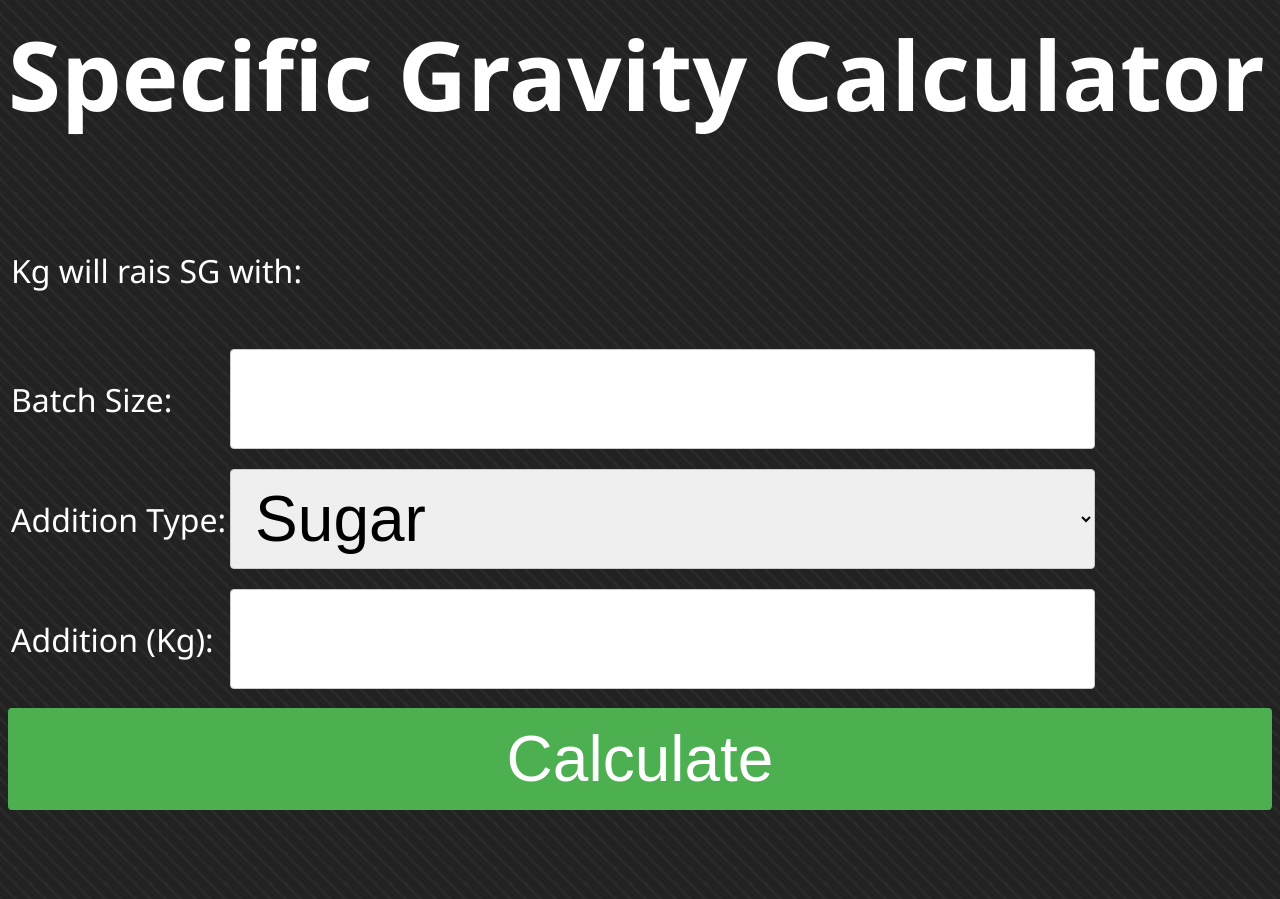
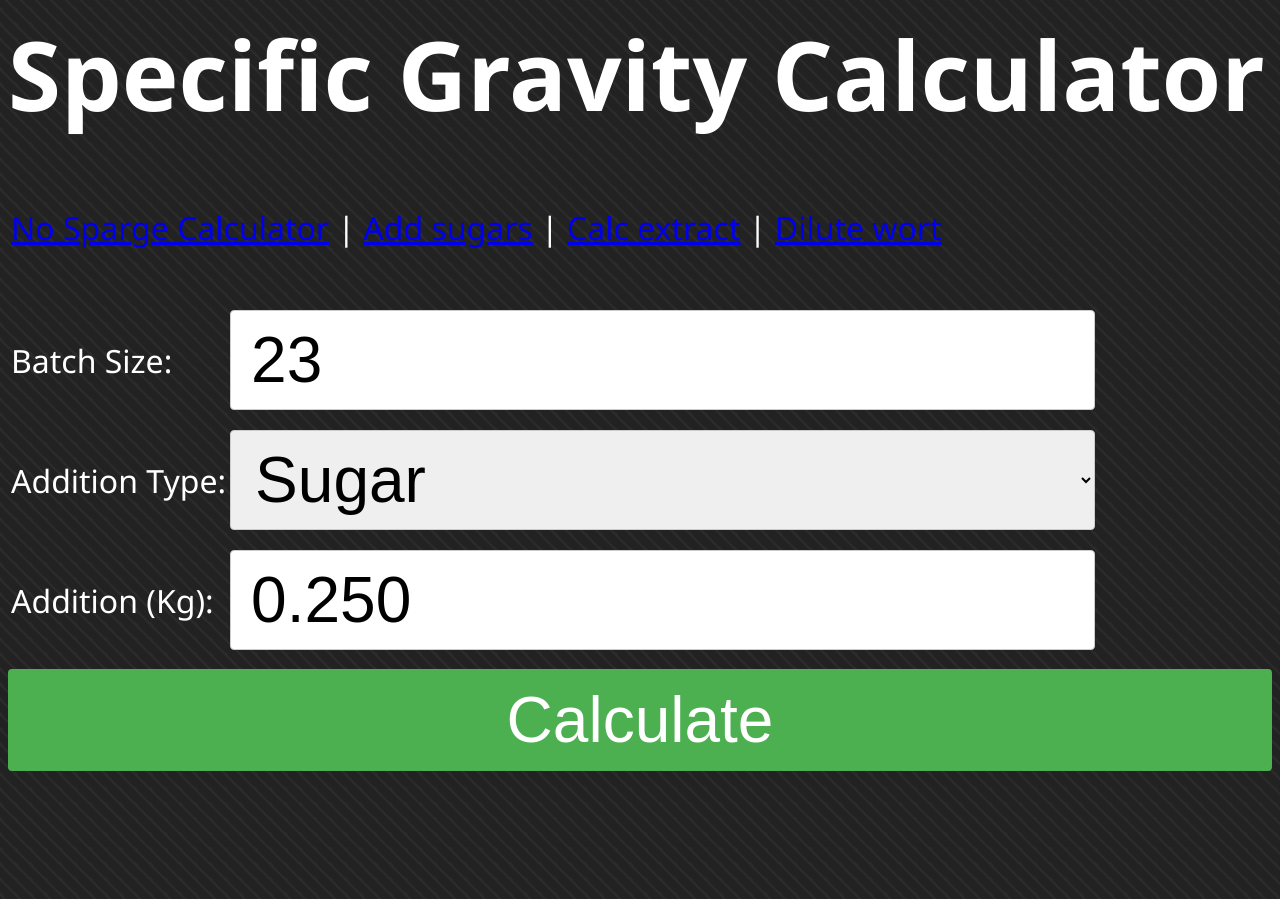
Before and after one commit to tedelm/NoSpargeBrew, a PHP site: page /sg.php?action=1 in a window 1280 px wide. Shown: the top 899 px of the page. After the commit the page ends 771 px from the top, so only its background shows below. Run offline with PHP 8.4, Linux system fonts and the light colour scheme; data that the repository does not hold is empty.

Commit message:
fix menu

```diff
--- a/PHP/sg.php
+++ b/PHP/sg.php
@@ -1,10 +1,10 @@
 <?php
 
-//1000+(375*0.1)/10
+//1000+(375*0.1)/12
 //1000 = sg konvertering
 //375 = socker
 //0.1 = 100g
-//10 = 10 liter
+//12 = 12 liter
 
 switch ($_GET['action']) {
     case "calc":
@@ -20,16 +20,18 @@ switch ($_GET['action']) {
 if(isset($Sugars)){
 
     if($Sugars == 'Sugar'){
-        #Table Sugar = 1.0375
         $Sugars_SG = 375;
     }
     if($Sugars == 'Malt Extract'){
-        #Malt Extract = 1.0350
         $Sugars_SG = 350;
     }
 
-    $SGResult = number_format((1000+($Sugars_SG*$SugarsKG)/$BatchSize), 0);
+    $SGResult = number_format((1000+($Sugars_SG*$SugarsKG)/$BatchSize), 2);
+	$Result = "$SugarsKG Kg $Sugars will raise SG with: $SGResult";
+}else{
 
+    $BatchSize = '23';
+    $SugarsKG = '0.250';
 }
 
 ?>
@@ -39,10 +41,12 @@ if(isset($Sugars)){
 <html>
    <body>
    <h1>Specific Gravity Calculator</h1>
-   </br>
    <table class='tableClass2'>
 	 <tr>
-		<td><?php Echo "$SugarsKG Kg $Sugars will rais SG with: $SGResult"; ?></td>
+		<td><a href='http://softwaist.se/NoSparge/index.php'>No Sparge Calculator</a> | <a href='http://softwaist.se/NoSparge/sg.php'>Add sugars</a> | <a href='http://softwaist.se/NoSparge/sgv2.php'>Calc extract</a> | <a href='http://softwaist.se/NoSparge/sgv3.php'>Dilute wort</a> </td>
+	 </tr>
+	 <tr>
+		<td><?php Echo $Result; ?></td>
 	 </tr>
 	</table>
 	</br>
```
